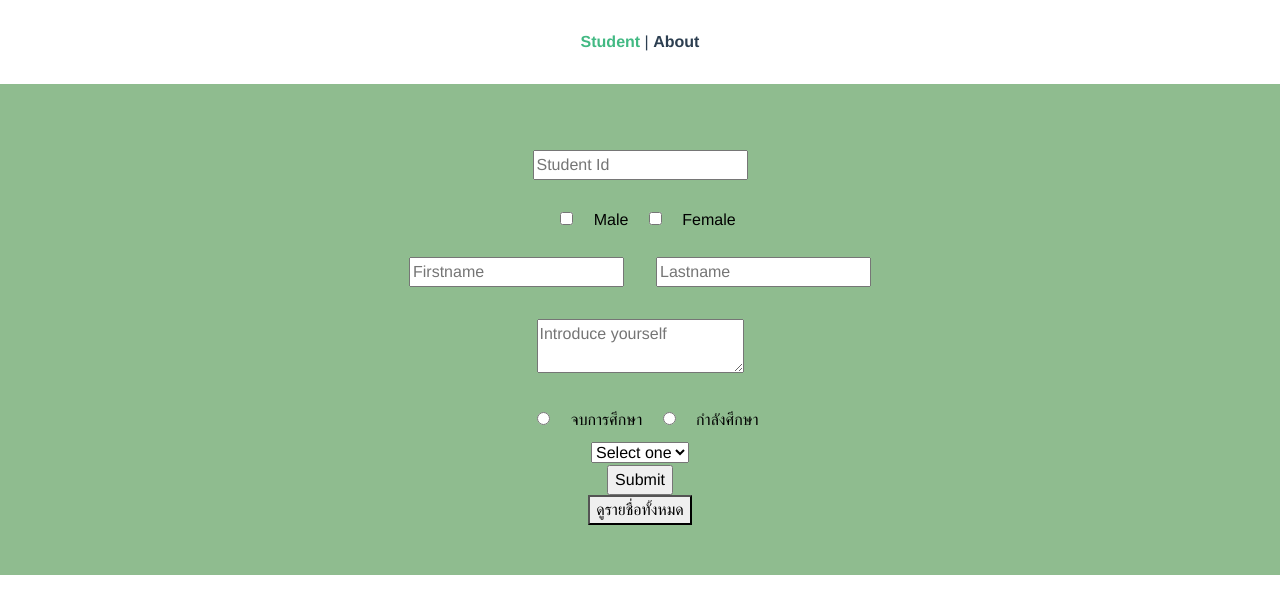
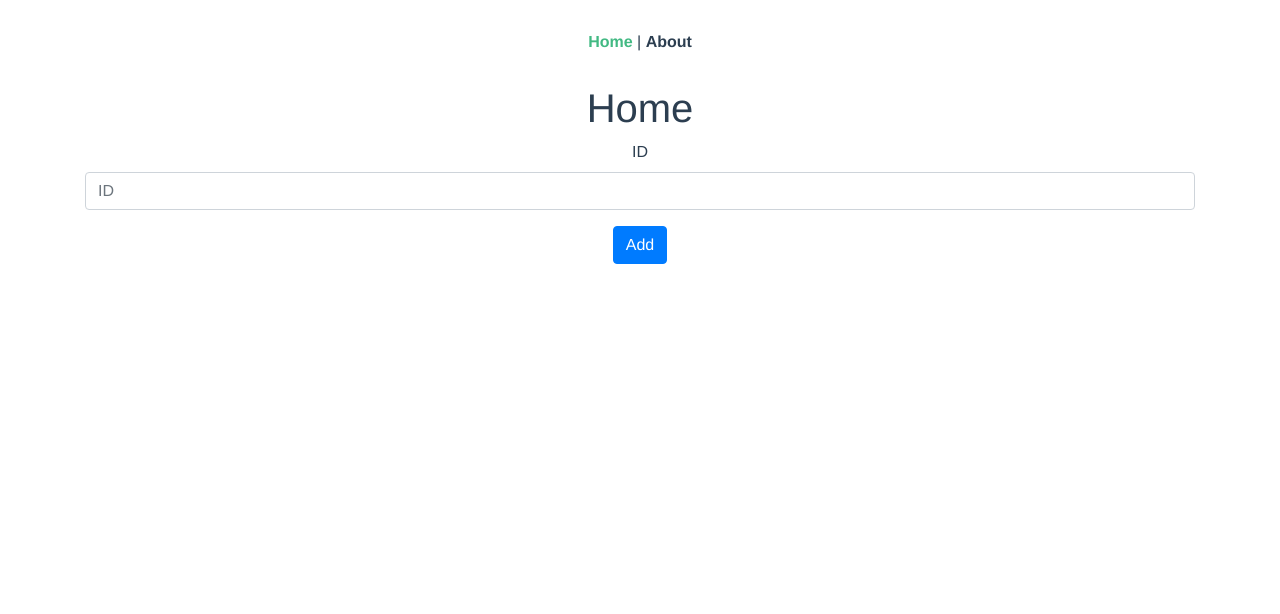
Before and after one commit to panggggg/my-first-vue, a Vue app: page / in a window 1280 px wide. Shown: the top 614 px of the page. Built offline with nearby package versions, Linux system fonts and the light colour scheme.

Commit message:
Initial V1

```diff
--- a/package.json
+++ b/package.json
@@ -9,6 +9,7 @@
   },
   "dependencies": {
     "@vue/cli-service-global": "^4.5.13",
+    "@vue/composition-api": "^1.2.4",
     "axios": "^0.22.0",
     "bootstrap-vue": "^2.21.2",
     "core-js": "^3.6.5",
@@ -16,12 +17,14 @@
     "moment": "^2.29.1",
     "vue": "^2.6.11",
     "vue-axios": "^3.3.7",
-    "vue-router": "^3.5.2"
+    "vue-router": "^3.5.2",
+    "vuex": "^3.6.2"
   },
   "devDependencies": {
     "@vue/cli-plugin-babel": "~4.5.0",
     "@vue/cli-plugin-eslint": "~4.5.0",
     "@vue/cli-plugin-router": "~4.5.0",
+    "@vue/cli-plugin-vuex": "~4.5.0",
     "@vue/cli-service": "~4.5.0",
     "babel-eslint": "^10.1.0",
     "eslint": "^6.7.2",
--- a/src/App.vue
+++ b/src/App.vue
@@ -1,12 +1,13 @@
 <template>
   <div id="app">
     <div id="nav">
-      <router-link to="/">Student</router-link> |
+      <router-link to="/">Home</router-link> |
       <router-link to="/about">About</router-link>
     </div>
     <router-view/>
   </div>
 </template>
+
 
 <style>
 #app {
--- a/src/components/Student.vue
+++ b/src/components/Student.vue
@@ -29,7 +29,7 @@
             <input type="submit" value="Submit"/>
             <br>
         </form>
-        <button @click="allInfo">ดูรายชื่อทั้งหมด</button>
+        <b-button variant="warning" @click="allInfo">ดูรายชื่อทั้งหมด</b-button>
     </div>
 </template>
 
@@ -82,6 +82,7 @@ export default {
           router.push(`/page1/${this.id}/${this.firstName}/${this.lastName}/${this.selected}/${this.gender}`)
           router.go()
       }
+
       console.log(this.selected)
       e.preventDefault();
     },
--- a/src/components/pages/Page1.vue
+++ b/src/components/pages/Page1.vue
@@ -23,11 +23,12 @@ export default {
         .get('https://mocki.io/v1/423b4c07-dc19-4a17-94f8-fd8d2b0484b8')
         .then(res => {
             const info = res.data
-            this.studentInfo = info.filter(id => id.Fname.includes(this.$route.params.id))
-            this.studentInfo = info.filter(name => name.Fname.includes(this.$route.params.name))
-            this.studentInfo = info.filter(last => last.Lname.includes(this.$route.params.last))
-            this.studentInfo = info.filter(lv => lv.Lv.includes(this.$route.params.lv))
-            this.studentInfo = info.filter(gender => gender.gender.includes(this.$route.params.gender))
+            this.studentInfo =  info.filter((info) => info.id === this.$route.params.id,
+                                                    info.Fname === this.$route.params.name,
+                                                    info.Lname === this.$route.params.last,
+                                                    info.gender === this.$route.params.gender,
+                                                    info.Lv === this.$route.params.lv
+                                                    )
         })
         .catch(err => console.log(err.message));
 
--- a/src/main.js
+++ b/src/main.js
@@ -1,10 +1,14 @@
 import Vue from 'vue'
 import App from './App.vue'
 import router from './router'
+import store from './store'
+import compositionApi from '@vue/composition-api'
 
 Vue.config.productionTip = false
+Vue.use(compositionApi)
 
 new Vue({
   router,
+  store,
   render: h => h(App)
 }).$mount('#app')
--- a/src/router/index.js
+++ b/src/router/index.js
@@ -3,7 +3,8 @@ import VueRouter from 'vue-router'
 import {BootstrapVue , IconsPlugin} from 'bootstrap-vue'
 import "bootstrap/dist/css/bootstrap.css"
 import "bootstrap-vue/dist/bootstrap-vue.css"
-import Student from '../components/Student'
+// import Student from '../components/Student'
+import Home from '../views/Home'
 import Page1 from '../components/pages/Page1'
 import Page2 from '../components/pages/Page2'
 import axios from 'axios'
@@ -16,10 +17,15 @@ Vue.use(axios,VueAxios);
 
 
 const routes = [
+  // {
+  //   path: '/',
+  //   name: 'Student',
+  //   component: Student
+  // },
   {
     path: '/',
-    name: 'Student',
-    component: Student
+    name: 'Home',
+    component: Home
   },
   {
     path: '/page1/:id/:name/:last/:lv/:gender',
--- /dev/null
+++ b/src/store/index.js
@@ -0,0 +1,35 @@
+import Vue from 'vue'
+import Vuex from 'vuex'
+
+Vue.use(Vuex)
+
+const url = "https://jsonplaceholder.typicode.com/posts/"
+const headers = { Accecpt : "application/json" }
+
+export default new Vuex.Store({
+  state: {
+    currentUser : [],
+    allUsers : []
+  },
+  mutations: {
+    setCurrentUser(state, payload) {
+      if(state.currentUser.length > 0){
+        state.currentUser.pop()
+      }
+      state.currentUser.push(payload)
+      state.allUsers.push(payload)
+    }
+  },
+  actions: {
+    async setCurrentUser(state, payload){
+      const user = await fetch(url + payload, { headers })
+      const data = await user.json()
+      state.commit('setCurrentUser', data)
+    }
+  },
+  getters: {
+    getUser : state => state.currentUser,
+    getAllUsers : state => state.allUsers
+  },
+
+})
--- a/src/views/About.vue
+++ b/src/views/About.vue
@@ -1,5 +1,50 @@
 <template>
   <div class="about">
-    <h1>This is an about page</h1>
+    <h1>My Data</h1>
+    <div class="container">
+      <b-table striped hover :items="allUsers"></b-table>
+      </div>
+      <button type="submit" class="btn btn-success" @click="add" >+ {{ counter }}</button>
+      <!-- <button type="submit" class="btn btn-success" @click="addReactive" >- {{ counterReactive.ct }}</button> -->
   </div>
 </template>
+
+<script>
+
+// import { ref, reactive } from '@vue/composition-api'
+import counters from './Counter'
+
+export default {
+  name : 'About',
+  setup(){
+
+    const {counter, add} = counters.counterIncrement(10)
+    return { counter, add }
+
+    // const counter = ref(0);
+    // function add(){
+    //   counter.value++;
+    // }
+
+    // const counterReactive = reactive({ct:100});
+    // function addReactive(){
+    //   counterReactive.ct--;
+    // }
+
+    // return { counter, add, counterReactive, addReactive}
+  },
+  data() {
+    // return {
+    //   counter : 0
+    // };
+  },
+  methods: {
+    allUsers(){
+      return this.$store.getters.getAllUsers
+    },
+    // add(){
+    //   this.counter++
+    // }
+  }
+}
+</script>
--- /dev/null
+++ b/src/views/Counter.js
@@ -0,0 +1,11 @@
+import { ref } from '@vue/composition-api'
+
+function counterIncrement(value){
+    const counter = ref(value);
+    function add(){
+        counter.value++
+    }
+    return {counter, add}
+}
+
+export default {counterIncrement}
--- a/src/views/Home.vue
+++ b/src/views/Home.vue
@@ -1,18 +1,48 @@
 <template>
   <div class="home">
-    <img alt="Vue logo" src="../assets/logo.png">
-    <HelloWorld msg="Welcome to Your Vue.js App"/>
+    <div>
+      <h1>Home</h1>
+      <div class="container">
+      <!-- <form> -->
+        <div class="mb-3">
+          <label for="exampleInputPassword1" class="form-label">ID</label>
+          <input
+            type="text"
+            class="form-control"
+            id="exampleInputPassword1"
+            placeholder="ID"
+            v-model="id">
+        </div>
+        <button type="submit" class="btn btn-primary" @click="addUser">Add</button>
+      <!-- </form> -->
+      </div>
+      <br>
+      <div class="container">
+      <b-table striped hover :items="users"></b-table>
+      </div>
+    </div>
   </div>
 </template>
 
 <script>
-// @ is an alias to /src
-import HelloWorld from '@/components/HelloWorld.vue'
 
 export default {
   name: 'Home',
-  components: {
-    HelloWorld
-  }
+    data() {
+      return {
+        id : null
+      };
+    },
+    methods: {
+      addUser(){
+        this.$store.dispatch('setCurrentUser', this.id);
+      }
+    },
+    computed: {
+      users(){
+        console.log(this.$store.getters.getUser)
+        return this.$store.getters.getUser
+      }
+    }
 }
 </script>
```
Also changed, not shown: static.json (added, +7 -0 lines), 1 other file (tests, documents, lock files or other folders).
